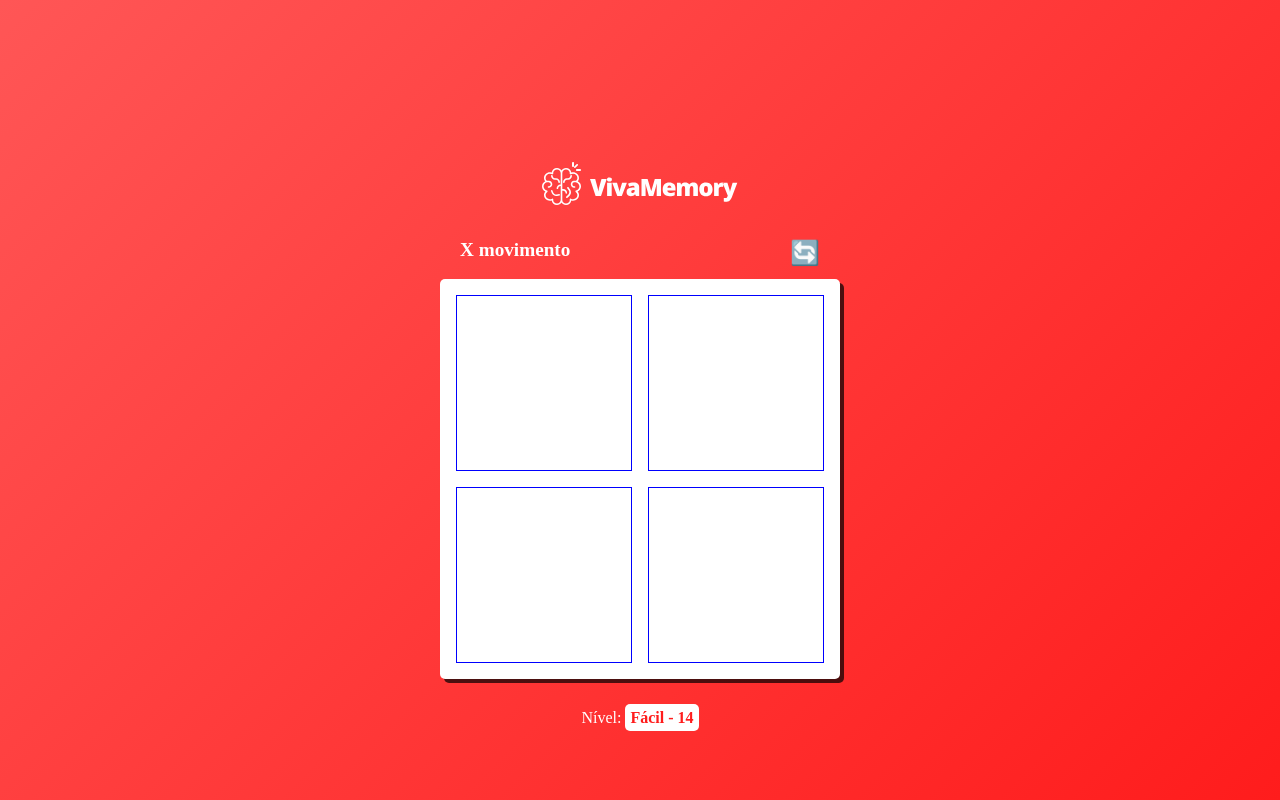
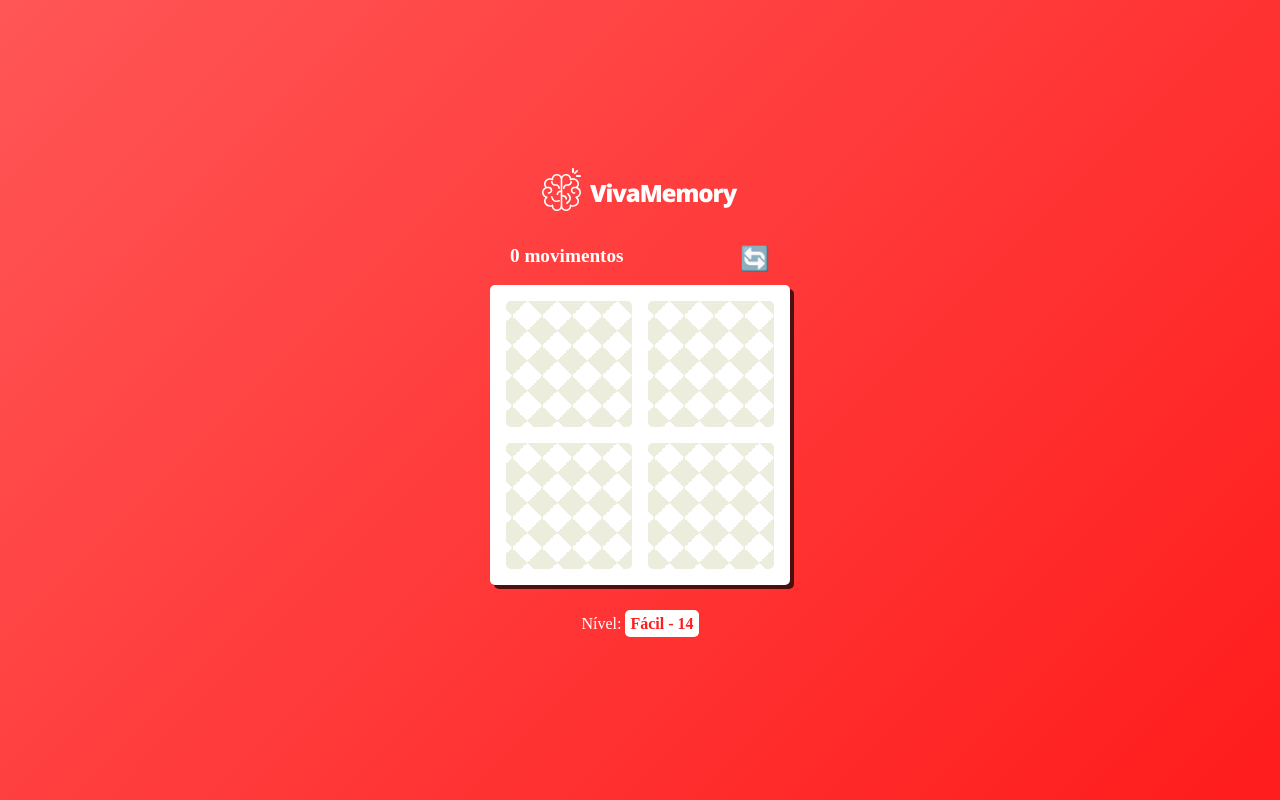
Before and after one commit to yuridapaz/vivadecora_desafio_frontend, a React (Vite) app: page /facil in a window 1280 px wide. Built offline with nearby package versions, Linux system fonts and the light colour scheme.

Commit message:
style_board_changes

```diff
--- a/src/components/BoardEasy.jsx
+++ b/src/components/BoardEasy.jsx
@@ -3,7 +3,7 @@
 import { useState } from 'react';
 
 // Mock
-const listaDeEmojis = [
+const emojiList = [
   '9200',
   '9889',
   '9917',
@@ -71,21 +71,21 @@
   const [movements, setMovements] = useState(0);
 
   const handleCards = () => {
-    const shuffleEmojis = [...listaDeEmojis].sort(() => Math.random() - 0.5);
+    const shuffleEmojis = [...emojiList].sort(() => Math.random() - 0.5);
   };
 
   handleCards();
   return (
     <BoardEasyStyle>
       <div className='upper_content'>
-        <p className='movements'>X movimento</p>
+        <p className='movements'>{movements} movimentos</p>
         <span className='upper_icon'>🔄</span>
       </div>
       <div className='board_container'>
-        <CardComponent>{String.fromCodePoint(listaDeEmojis[2])}</CardComponent>
-        <CardComponent>{String.fromCodePoint(listaDeEmojis[59])}</CardComponent>
-        <CardComponent>{String.fromCodePoint(listaDeEmojis[32])}</CardComponent>
-        <CardComponent>{String.fromCodePoint(listaDeEmojis[30])}</CardComponent>
+        <CardComponent>{String.fromCodePoint(emojiList[2])}</CardComponent>
+        <CardComponent>{String.fromCodePoint(emojiList[59])}</CardComponent>
+        <CardComponent>{String.fromCodePoint(emojiList[32])}</CardComponent>
+        <CardComponent>{String.fromCodePoint(emojiList[30])}</CardComponent>
       </div>
       <div className='lower_content'>
         <p className='difficulty'>
@@ -97,10 +97,8 @@
 };
 
 const BoardEasyStyle = styled.div`
-  width: 80%;
-  max-width: 400px;
-  height: 400px;
   color: #fff;
+  width: 300px;
 
   .upper_content {
     display: flex;
@@ -108,15 +106,14 @@
     padding: 0 20px;
     font-size: 1.2rem;
     font-weight: 700;
-
     .upper_icon {
       font-size: 1.5rem;
     }
   }
 
   .board_container {
-    width: 100%;
-    height: 100%;
+    width: 300px;
+    height: 300px;
     padding: 1rem;
     background-color: #fff;
     border-radius: 5px;
--- a/src/components/CardComponent.jsx
+++ b/src/components/CardComponent.jsx
@@ -4,16 +4,27 @@
   display: flex;
   justify-content: center;
   align-items: center;
-  border: 1px solid blue;
+  border-radius: 5px;
   transform: rotateY(180deg);
   animation: 2s hideCard linear;
+  background: linear-gradient(135deg, #eceddc 25%, transparent 25%),
+    linear-gradient(225deg, #eceddc 25%, transparent 25%),
+    linear-gradient(315deg, #eceddc 25%, transparent 25%),
+    linear-gradient(45deg, #eceddc 25%, transparent 25%);
+  background-size: 30px 30px;
 
   @keyframes hideCard {
     0%,
     70% {
+      background: #fff;
       transform: rotateY(0deg);
     }
     100% {
+      background: linear-gradient(135deg, #eceddc 25%, transparent 25%),
+        linear-gradient(225deg, #eceddc 25%, transparent 25%),
+        linear-gradient(315deg, #eceddc 25%, transparent 25%),
+        linear-gradient(45deg, #eceddc 25%, transparent 25%);
+      background-size: 30px 30px;
       transform: rotateY(180deg);
     }
   }
```
